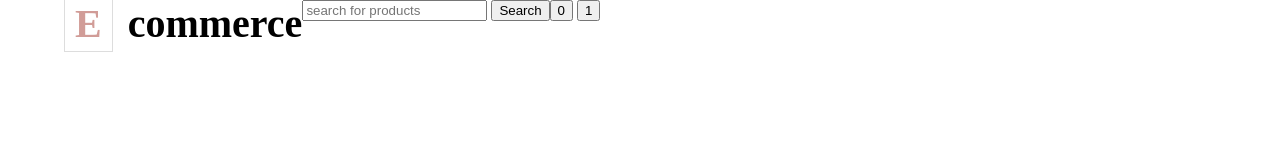
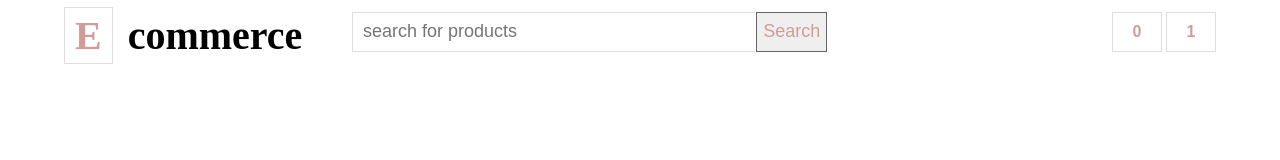
Before and after one commit to abdulqadircp/e-commerce-website, a plain HTML site: page index.html in a window 1280 px wide. Drawn offline with Linux system fonts and the light colour scheme.

Commit message:
adjusted thestyle of the search and selected item element

```diff
--- a/common.css
+++ b/common.css
@@ -1,7 +1,29 @@
-body{
+body {
     margin: 0;
 }
-.wrapper{
+
+.wrapper {
     margin-left: 5%;
-    margin-left: 5%;
+    margin-right: 5%;
 }
+
+.wid-25 {
+    width: 25%;
+
+}
+
+.wid-50 {
+    width: 50%;
+}
+
+.common-btn {
+    height: 40px;
+    border: 1px solid #ddd;
+    border-radius: 0;
+    background-color: #fff;
+    color: #d19c97;
+    min-width: 50px;
+    text-align: center;
+    font-size: 16px;
+    font-weight: 700;
+}
--- a/index.html
+++ b/index.html
@@ -10,16 +10,16 @@
 <body>
     <div class="wrapper">
         <div class="header">
-            <div class="logo  arrange-left">
+            <div class="logo  arrange-left wid-25">
                 <h1><span>E</span> <span>commerce</span></h1>
             </div>
-            <div class="search-product arrange-left">
+            <div class="search-product arrange-left wid-50">
                 <input type="text" placeholder="search for products">
                 <button>Search</button>
             </div>
-            <div class="selected-product arrange-left">
-                <button><span>0</span></button>
-                <button><span>1</span></button>
+            <div class="selected-product arrange-left wid-25">
+                <button class="common-btn"><span>0</span></button>
+                <button class="common-btn"><span>1</span></button>
             </div>
         </div>
         <div></div>
--- a/style.css
+++ b/style.css
@@ -1,10 +1,15 @@
-.logo h1{
+.header {
+    margin-top: 1%;
+}
+
+.logo h1 {
     margin: 0;
     font-size: 40px;
 }
-.logo h1 span:first-of-type{
+
+.logo h1 span:first-of-type {
     padding: 5px 10px;
-    border: 1px solid #ddd ;
+    border: 1px solid #ddd;
     margin-right: 5px;
     color: #d19c97;
 }
@@ -12,3 +17,28 @@
 .arrange-left {
     float: left;
 }
+
+.search-product input {
+    width: 70%;
+    height: 40px;
+    border-radius: 0;
+    padding: 10px;
+    font-size: 18px;
+    color: #666;
+    border: 1px solid #ddd;
+    border-right: none;
+
+}
+
+.search-product button {
+    height: 40px;
+    border-radius: 0;
+    border: 1px solid #666;
+    font-size: 18px;
+    color: #d19c97;
+    margin-left: -3px;
+}
+
+.selected-product {
+    text-align: right;
+}
```
